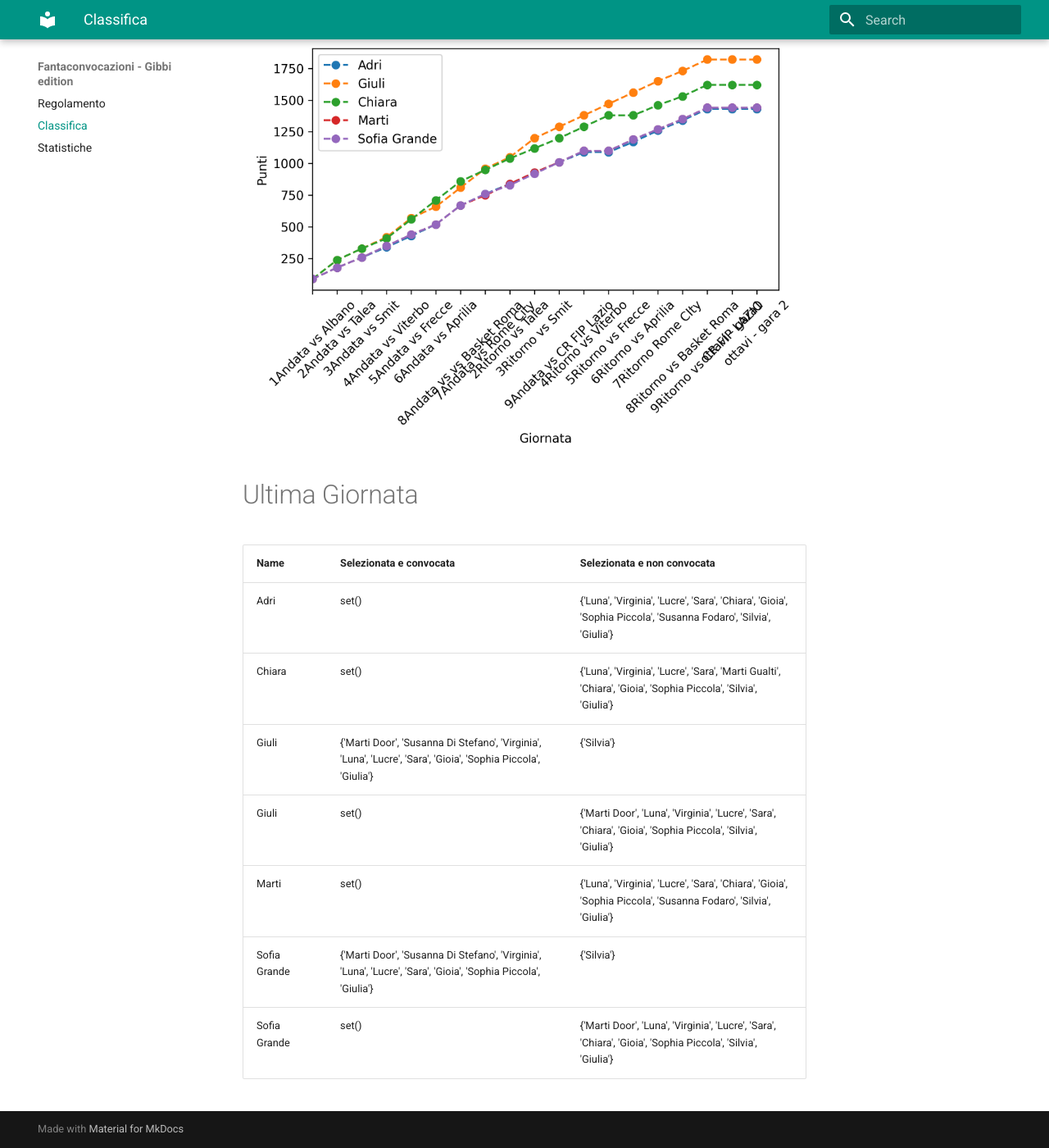
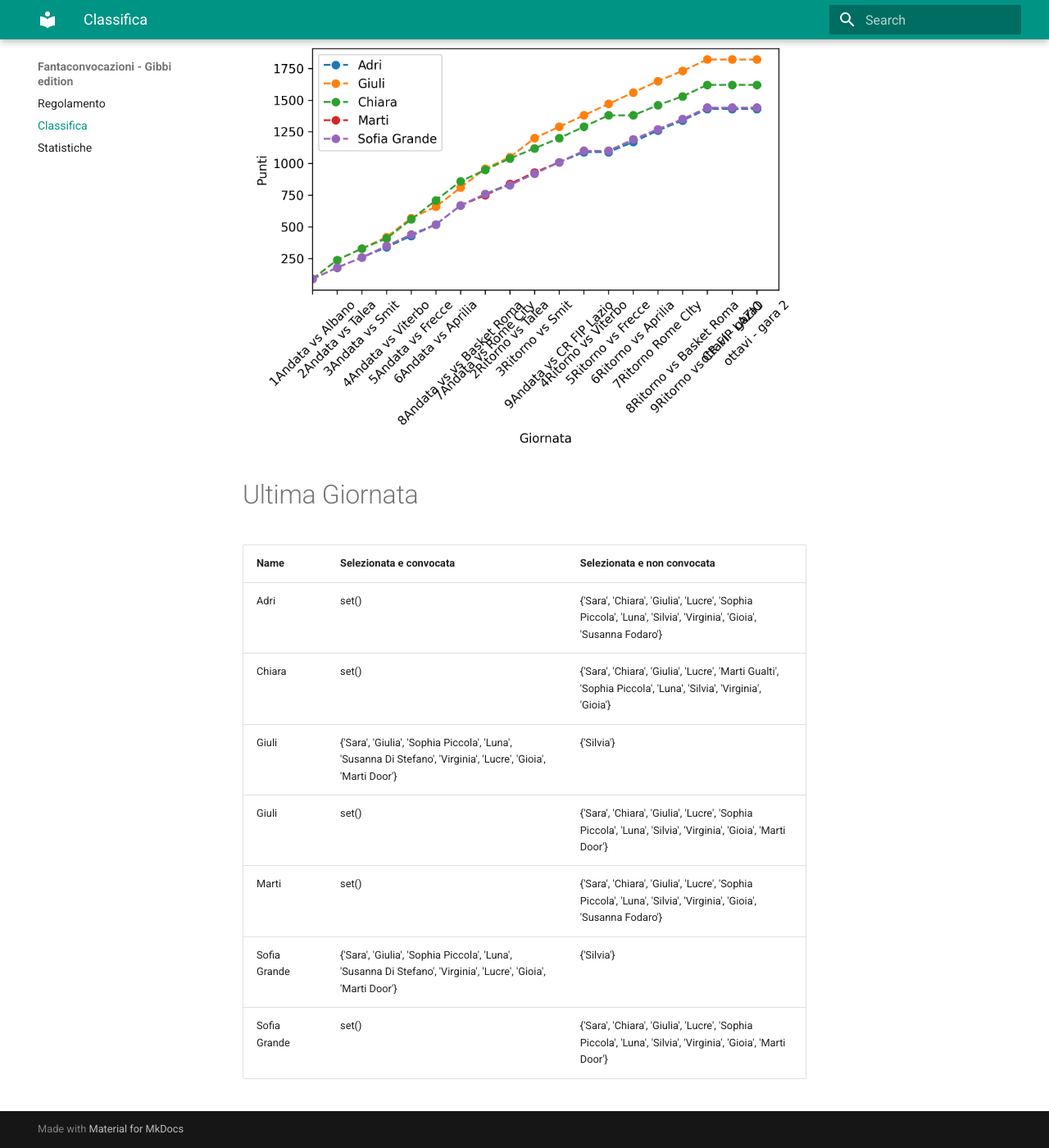
Before and after one commit to martinig94/fantagibbi, an MkDocs documentation site: the page built from docs/Classifica.md, in a window 1280 px wide and 1400 px high, scrolled down 565 px. Shown: the whole window at 82% size. Built offline with MkDocs 1.6.1 and Material for MkDocs 9.7.7, drawn with Linux system fonts in a browser that asks for light colours.

Commit message:
Auto-update from main.py

```diff
--- a/docs/Classifica.md
+++ b/docs/Classifica.md
@@ -18,11 +18,11 @@
 <!-- START_TABLE CORRECT -->
 | Name         | Selezionata e convocata                                                                                        | Selezionata e non convocata                                                                                      |
 |:-------------|:---------------------------------------------------------------------------------------------------------------|:-----------------------------------------------------------------------------------------------------------------|
-| Adri         | set()                                                                                                          | {'Luna', 'Virginia', 'Lucre', 'Sara', 'Chiara', 'Gioia', 'Sophia Piccola', 'Susanna Fodaro', 'Silvia', 'Giulia'} |
-| Chiara       | set()                                                                                                          | {'Luna', 'Virginia', 'Lucre', 'Sara', 'Marti Gualti', 'Chiara', 'Gioia', 'Sophia Piccola', 'Silvia', 'Giulia'}   |
-| Giuli        | {'Marti Door', 'Susanna Di Stefano', 'Virginia', 'Luna', 'Lucre', 'Sara', 'Gioia', 'Sophia Piccola', 'Giulia'} | {'Silvia'}                                                                                                       |
-| Giuli        | set()                                                                                                          | {'Marti Door', 'Luna', 'Virginia', 'Lucre', 'Sara', 'Chiara', 'Gioia', 'Sophia Piccola', 'Silvia', 'Giulia'}     |
-| Marti        | set()                                                                                                          | {'Luna', 'Virginia', 'Lucre', 'Sara', 'Chiara', 'Gioia', 'Sophia Piccola', 'Susanna Fodaro', 'Silvia', 'Giulia'} |
-| Sofia Grande | {'Marti Door', 'Susanna Di Stefano', 'Virginia', 'Luna', 'Lucre', 'Sara', 'Gioia', 'Sophia Piccola', 'Giulia'} | {'Silvia'}                                                                                                       |
-| Sofia Grande | set()                                                                                                          | {'Marti Door', 'Luna', 'Virginia', 'Lucre', 'Sara', 'Chiara', 'Gioia', 'Sophia Piccola', 'Silvia', 'Giulia'}     |
+| Adri         | set()                                                                                                          | {'Sara', 'Chiara', 'Giulia', 'Lucre', 'Sophia Piccola', 'Luna', 'Silvia', 'Virginia', 'Gioia', 'Susanna Fodaro'} |
+| Chiara       | set()                                                                                                          | {'Sara', 'Chiara', 'Giulia', 'Lucre', 'Marti Gualti', 'Sophia Piccola', 'Luna', 'Silvia', 'Virginia', 'Gioia'}   |
+| Giuli        | {'Sara', 'Giulia', 'Sophia Piccola', 'Luna', 'Susanna Di Stefano', 'Virginia', 'Lucre', 'Gioia', 'Marti Door'} | {'Silvia'}                                                                                                       |
+| Giuli        | set()                                                                                                          | {'Sara', 'Chiara', 'Giulia', 'Lucre', 'Sophia Piccola', 'Luna', 'Silvia', 'Virginia', 'Gioia', 'Marti Door'}     |
+| Marti        | set()                                                                                                          | {'Sara', 'Chiara', 'Giulia', 'Lucre', 'Sophia Piccola', 'Luna', 'Silvia', 'Virginia', 'Gioia', 'Susanna Fodaro'} |
+| Sofia Grande | {'Sara', 'Giulia', 'Sophia Piccola', 'Luna', 'Susanna Di Stefano', 'Virginia', 'Lucre', 'Gioia', 'Marti Door'} | {'Silvia'}                                                                                                       |
+| Sofia Grande | set()                                                                                                          | {'Sara', 'Chiara', 'Giulia', 'Lucre', 'Sophia Piccola', 'Luna', 'Silvia', 'Virginia', 'Gioia', 'Marti Door'}     |
 <!-- END_TABLE CORRECT -->
```
